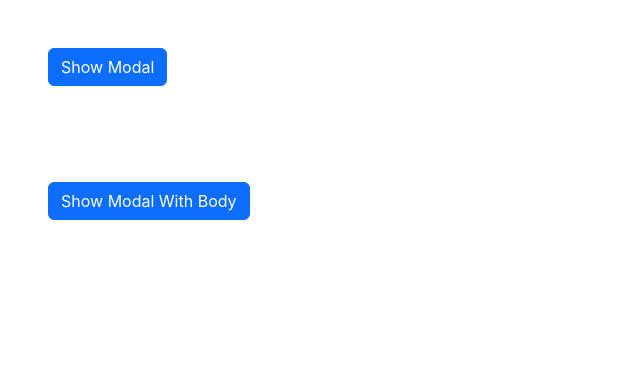
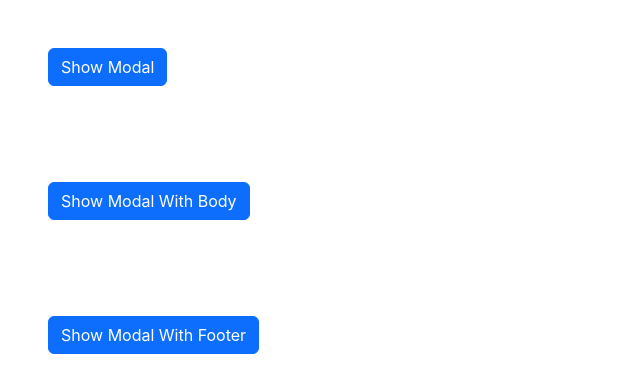
Before and after one commit to wgshtg/react-bootstrap-samples, a React (Create React App) app: page /modal in a window 1280 px wide. Shown: the top 392 px of the page, without its empty margins (0-640 px from the left). Built offline with nearby package versions, Linux system fonts and the light colour scheme.

Commit message:
Add modalwithfooter component

```diff
--- a/src/PageRouter.tsx
+++ b/src/PageRouter.tsx
@@ -8,6 +8,7 @@ import {
   Header,
   Modal,
   ModalWithBody,
+  ModalWithFooter,
   Pagination,
   Popover,
   ProgressBar,
@@ -37,6 +38,7 @@ export const PageRouter = () => {
       <Route path='/modal'>
         <Modal />
         <ModalWithBody />
+        <ModalWithFooter />
       </Route>
       <Route path='/pagination'>
         <Pagination />
--- /dev/null
+++ b/src/pages/ModalWithFooter.tsx
@@ -0,0 +1,24 @@
+import { useState } from 'react';
+import { Button } from 'react-bootstrap';
+import { BaseModal, ModalFooter } from '../components';
+
+export const ModalWithFooter = () => {
+  const [show, setShow] = useState(false);
+
+  const handleClick = () => setShow(true);
+  const handleModalHide = () => setShow(false);
+
+  return (
+    <div>
+      <Button className='m-5' onClick={handleClick}>
+        Show Modal With Footer
+      </Button>
+      <BaseModal
+        show={show}
+        handleHide={handleModalHide}
+        title='Modal With Footer'
+        footer={<ModalFooter handleModalHide={handleModalHide} />}
+      />
+    </div>
+  );
+};
--- a/src/pages/index.ts
+++ b/src/pages/index.ts
@@ -4,6 +4,7 @@ export * from './FormInput';
 export * from './Header';
 export * from './Modal';
 export * from './ModalWithBody';
+export * from './ModalWithFooter';
 export * from './Pagination';
 export * from './Popover';
 export * from './ProgressBar';
```
